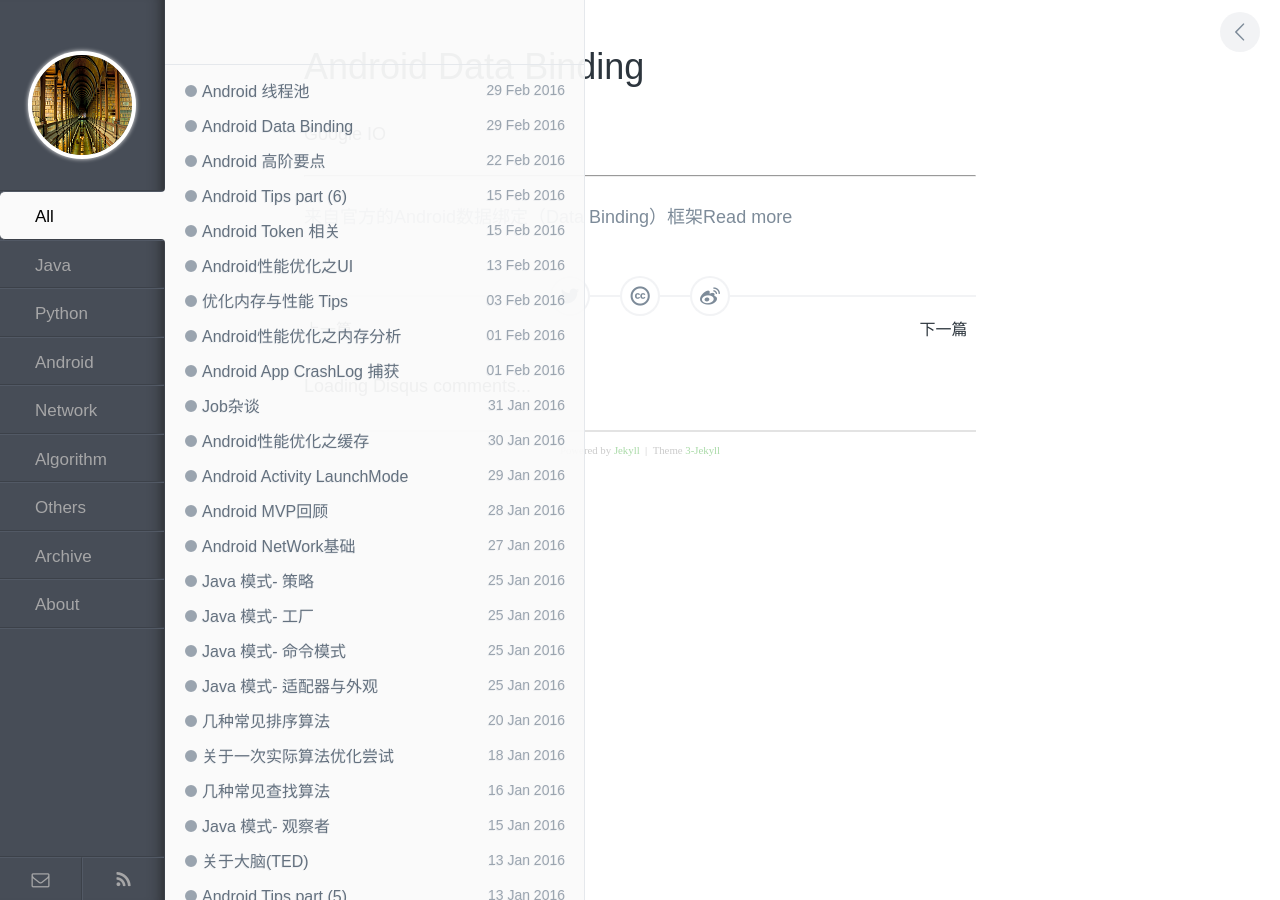
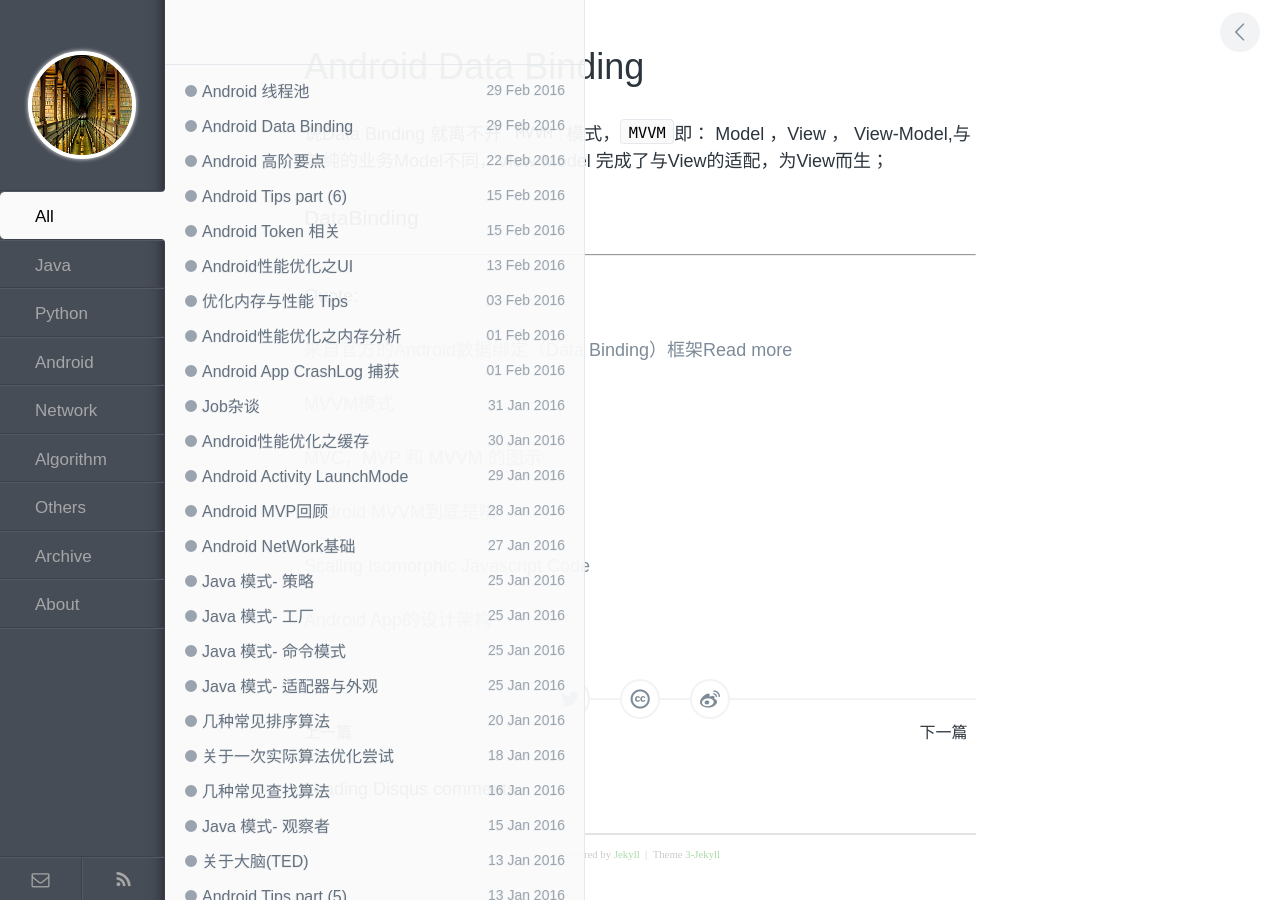
Before and after one commit to enlipan/enlipan.github.io, a Jekyll site: the page built from _posts/2016-02-29-android-data-binding.md, in a window 1280 px wide. Built offline with Jekyll 4.4.1, drawn with Linux system fonts in a browser that asks for light colours; nearby versions of some CDN libraries; comment, search, counter and statistics services are not loaded.

Commit message:
modify pages databinding

```diff
--- a/_posts/2016-02-29-android-data-binding.md
+++ b/_posts/2016-02-29-android-data-binding.md
@@ -5,12 +5,26 @@
 ---
 
 
-Google IO
+说Data Binding 就离不开 `MVVM` 模式，`MVVM`即： Model ，View ， View-Model,与单纯的业务Model不同，View-Model 完成了与View的适配，为View而生；
+
+
+### DataBinding
 
 
 
 
 ---
 
+Quote:
 
 [来自官方的Android数据绑定（Data Binding）框架Read more](http://blog.chengyunfeng.com/?p=734)
+
+[MVVM模式](https://github.com/xitu/gold-miner/blob/master/TODO%2Fapproaching-android-with-mvvm.md)
+
+[MVC，MVP 和 MVVM 的图示](http://www.ruanyifeng.com/blog/2015/02/mvcmvp_mvvm.html)
+
+[Android MVVM到底是啥](http://mp.weixin.qq.com/s?__biz=MzA4MjU5NTY0NA==&mid=401410759&idx=1&sn=89f0e3ddf9f21f6a5d4de4388ef2c32f#rd)
+
+[Scaling Isomorphic Javascript Code](http://blog.nodejitsu.com/scaling-isomorphic-javascript-code/)
+
+[Android App的设计架构](http://www.tianmaying.com/tutorial/AndroidMVC)
```
Also changed, not shown: _posts/2016-01-28-android-mvp.md (+2 -0 lines).
